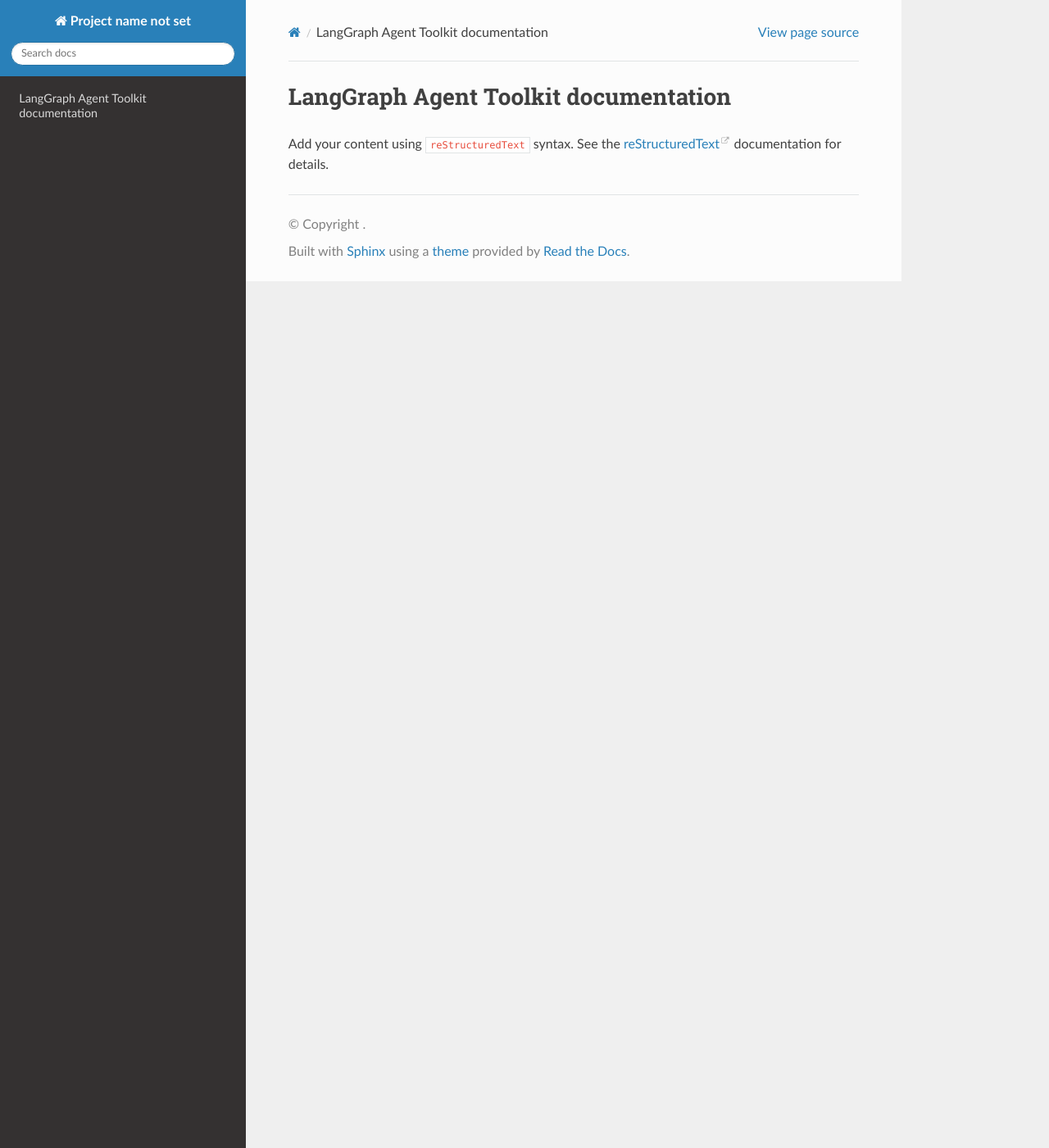
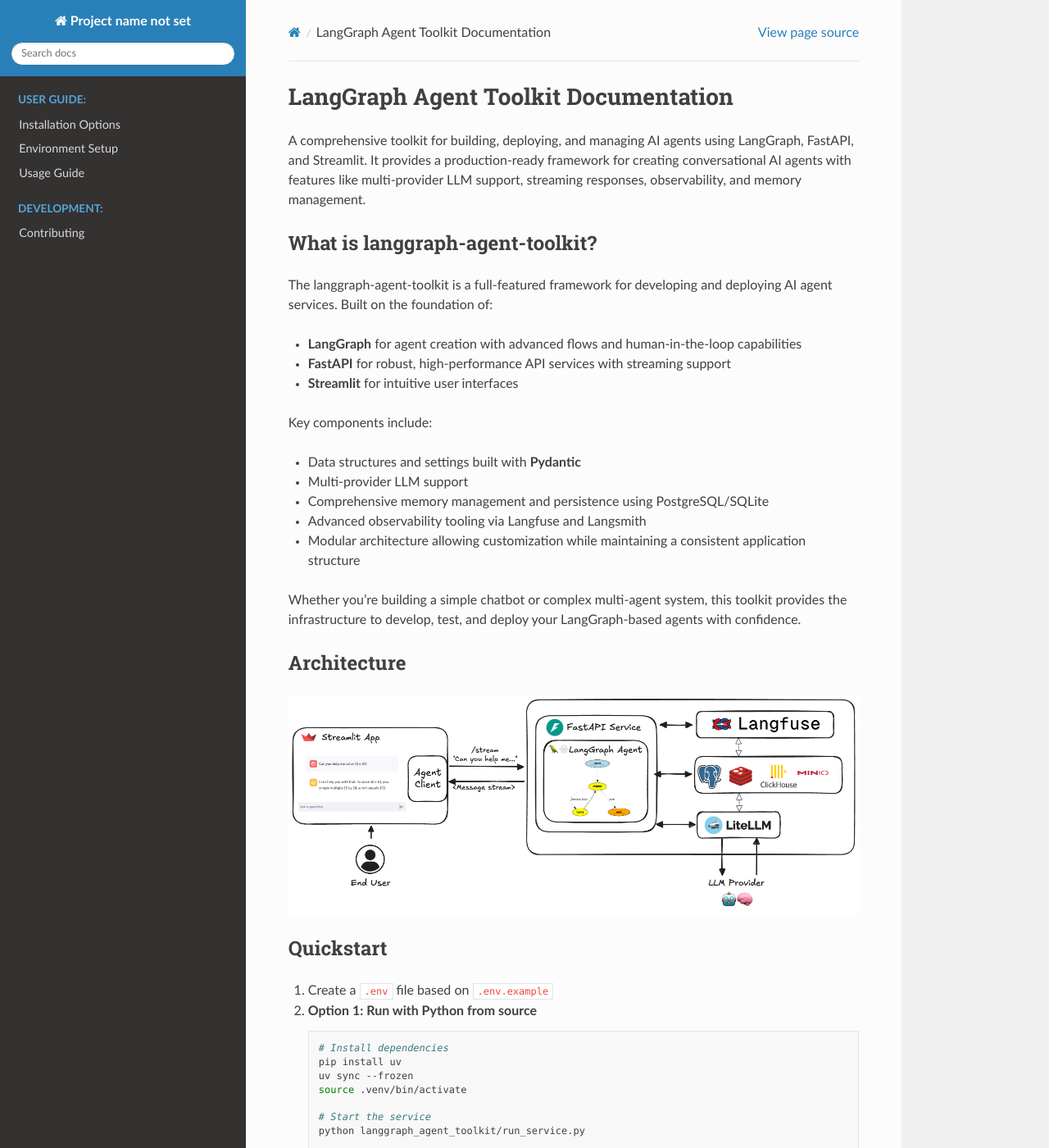
Before and after one commit to kryvokhyzha/langgraph-agent-toolkit, a Sphinx documentation site: the page built from docs/index.rst, in a window 1280 px wide and 1400 px high. Shown: the whole window at 82% size. Built offline with Sphinx 7.4.7 and the Read the Docs theme 3.1.0, drawn with Linux system fonts in a browser that asks for light colours; pages that are not in the unit, such as notebooks, are missing from menus; some of the changed text lies outside the part shown.

Commit message:
feat: Enhance Sphinx documentation with improved API docs generation, new contributing guide, and detailed usage instructions

```diff
--- a/docs/conf.py
+++ b/docs/conf.py
@@ -6,6 +6,7 @@
 # -- Project information -----------------------------------------------------
 # https://www.sphinx-doc.org/en/master/usage/configuration.html#project-information
 
+import inspect
 import os
 import sys
 
@@ -25,6 +26,7 @@ extensions = [
     "sphinx.ext.intersphinx",
     "sphinx.ext.autosummary",
     "sphinx.ext.coverage",
+    "sphinx.ext.linkcode",  # Add linkcode extension for better source links
 ]
 
 templates_path = ["_templates"]
@@ -35,6 +37,8 @@ napoleon_google_docstring = True
 napoleon_numpy_docstring = False
 napoleon_include_init_with_doc = True
 napoleon_include_private_with_doc = False
+napoleon_use_param = True  # Show parameter types and descriptions
+napoleon_use_rtype = True  # Show return types
 
 # Autodoc settings
 autodoc_default_options = {
@@ -42,9 +46,15 @@ autodoc_default_options = {
     "member-order": "bysource",
     "undoc-members": True,
     "special-members": "__init__",
+    "show-inheritance": True,
+    "inherited-members": True,
 }
 autodoc_typehints = "description"
 autoclass_content = "both"
+autodoc_preserve_defaults = True  # Preserve default values in signature
+
+# Enable autosummary
+autosummary_generate = True
 
 # Intersphinx mappings
 intersphinx_mapping = {
@@ -54,12 +64,53 @@ intersphinx_mapping = {
     "fastapi": ("https://fastapi.tiangolo.com/", None),
 }
 
+
+# Setup linkcode for source code links to GitHub
+def linkcode_resolve(domain, info):
+    """Link source code to GitHub repository."""
+    if domain != "py" or not info["module"]:
+        return None
+
+    modname = info["module"]
+    fullname = info["fullname"]
+
+    obj = sys.modules.get(modname)
+    if obj is None:
+        return None
+
+    for part in fullname.split("."):
+        try:
+            obj = getattr(obj, part)
+        except AttributeError:
+            return None
+
+    try:
+        source_file = inspect.getsourcefile(obj)
+        if source_file is None:
+            return None
+    except TypeError:
+        return None
+
+    source_file = os.path.relpath(source_file, start=os.path.dirname(os.path.abspath("../")))
+
+    # GitHub URL pattern
+    github_url = f"https://github.com/kryvokhyzha/langgraph-agent-toolkit/blob/main/{source_file}"
+
+    try:
+        source_lines, lineno = inspect.getsourcelines(obj)
+        github_url += f"#L{lineno}-L{lineno + len(source_lines) - 1}"
+    except (OSError, TypeError):
+        pass
+
+    return github_url
+
+
 # -- Options for HTML output -------------------------------------------------
 # https://www.sphinx-doc.org/en/master/usage/configuration.html#options-for-html-output
 
 html_theme = "sphinx_rtd_theme"
 html_static_path = ["_static"]
-html_logo = "_static/logo.png"  # Add your logo later
+# html_logo = "_static/logo.png"  # Comment out logo as it doesn't exist
 html_theme_options = {
     "logo_only": False,
     "display_version": True,
--- a/docs/index.rst
+++ b/docs/index.rst
@@ -3,16 +3,103 @@
    You can adapt this file completely to your liking, but it should at least
    contain the root `toctree` directive.
 
-LangGraph Agent Toolkit documentation
-=====================================
+LangGraph Agent Toolkit Documentation
+====================================
 
-Add your content using ``reStructuredText`` syntax. See the
-`reStructuredText <https://www.sphinx-doc.org/en/master/usage/restructuredtext/index.html>`_
-documentation for details.
+A comprehensive toolkit for building, deploying, and managing AI agents using
+LangGraph, FastAPI, and Streamlit. It provides a production-ready framework for
+creating conversational AI agents with features like multi-provider LLM support,
+streaming responses, observability, and memory management.
 
+What is langgraph-agent-toolkit?
+--------------------------------
+
+The langgraph-agent-toolkit is a full-featured framework for developing and
+deploying AI agent services. Built on the foundation of:
+
+- **LangGraph** for agent creation with advanced flows and human-in-the-loop capabilities
+- **FastAPI** for robust, high-performance API services with streaming support
+- **Streamlit** for intuitive user interfaces
+
+Key components include:
+
+- Data structures and settings built with **Pydantic**
+- Multi-provider LLM support
+- Comprehensive memory management and persistence using PostgreSQL/SQLite
+- Advanced observability tooling via Langfuse and Langsmith
+- Modular architecture allowing customization while maintaining a consistent
+  application structure
+
+Whether you're building a simple chatbot or complex multi-agent system, this
+toolkit provides the infrastructure to develop, test, and deploy your
+LangGraph-based agents with confidence.
+
+Architecture
+-----------
+
+.. image:: https://github.com/kryvokhyzha/langgraph-agent-toolkit/blob/main/docs/media/agent_architecture.png?raw=true
+   :width: 800
+   :alt: Architecture Diagram
+
+Quickstart
+----------
+
+1. Create a ``.env`` file based on ``.env.example``
+
+2. **Option 1: Run with Python from source**
+
+   .. code-block:: bash
+
+      # Install dependencies
+      pip install uv
+      uv sync --frozen
+      source .venv/bin/activate
+
+      # Start the service
+      python langgraph_agent_toolkit/run_service.py
+
+      # In another terminal
+      source .venv/bin/activate
+      streamlit run langgraph_agent_toolkit/streamlit_app.py
+
+3. **Option 2: Run with Python from PyPi repository**
+
+   .. code-block:: bash
+
+      pip install langgraph-agent-toolkit
+
+4. **Option 3: Run with Docker**
+
+   .. code-block:: bash
+
+      docker compose watch
+
+Content
+-------
 
 .. toctree::
    :maxdepth: 2
-   :caption: Contents:
+   :caption: User Guide:
+
+   installation
+   environment_setup
+   usage
+
+.. toctree::
+   :maxdepth: 2
+   :caption: API Reference:
 
    generated/modules
+
+.. toctree::
+   :maxdepth: 1
+   :caption: Development:
+
+   contributing
+
+Indices and tables
+=================
+
+* :ref:`genindex`
+* :ref:`modindex`
+* :ref:`search`
```
Also changed, not shown: docs/contributing.rst (added, +26 -0 lines), docs/environment_setup.rst (added, +169 -0 lines), docs/installation.rst (added, +52 -0 lines), docs/usage.rst (added, +154 -0 lines), 2 other files.
